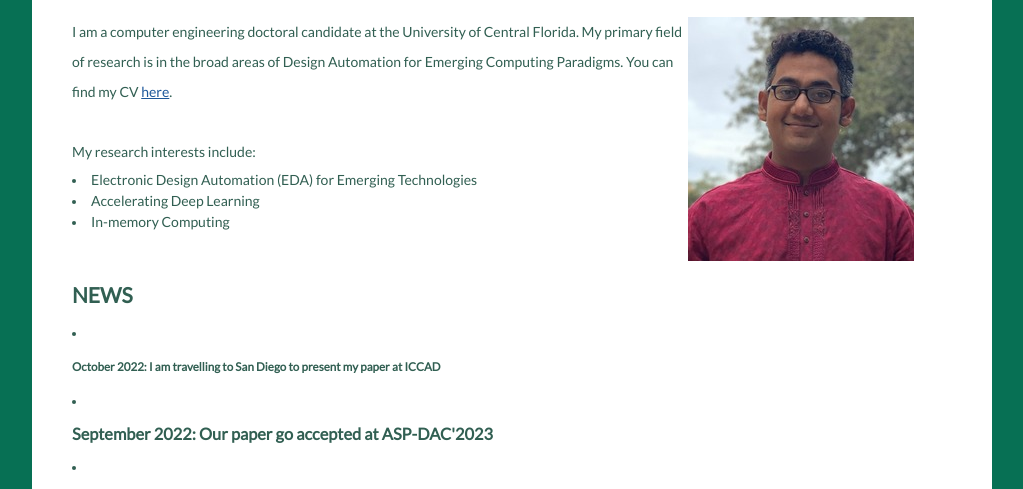
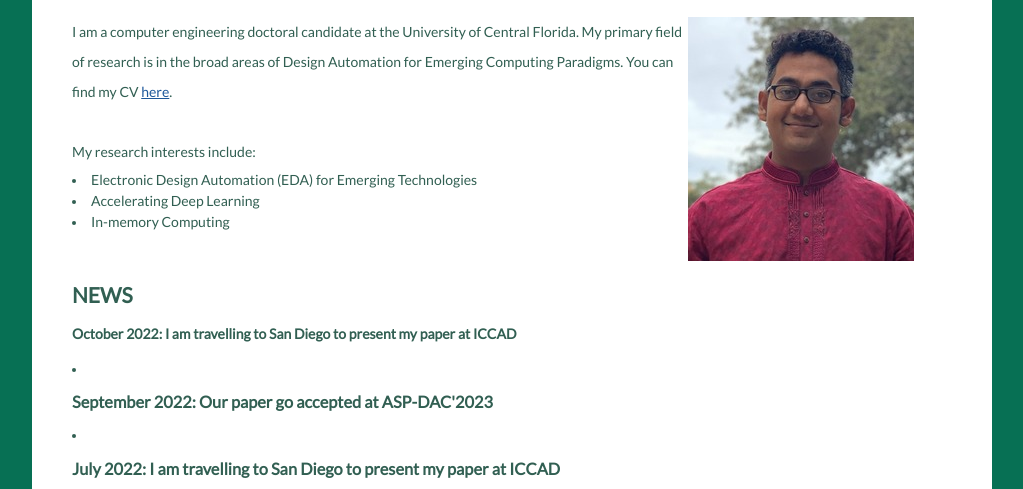
Before and after one commit to mrhrashed/mrhrashed.github.io, a plain HTML site: page index.html in a window 1280 px wide. Shown: the part 294-783 px from the top of the page, without its empty margins (128-1151 px from the left). Drawn offline with Linux system fonts and the light colour scheme.

Commit message:
Update index.html

```diff
--- a/index.html
+++ b/index.html
@@ -53,7 +53,7 @@
 
 					<h2>NEWS</h2>
 					<p>
-					<li><h5>October 2022: I am travelling to San Diego to present my paper at ICCAD</h5></li>
+					<h4>October 2022: I am travelling to San Diego to present my paper at ICCAD</h5>
 					<li><h3>September 2022: Our paper go accepted at ASP-DAC'2023</h3></li>
 					<li><h3>July 2022: I am travelling to San Diego to present my paper at ICCAD</h3></li>
 
```
